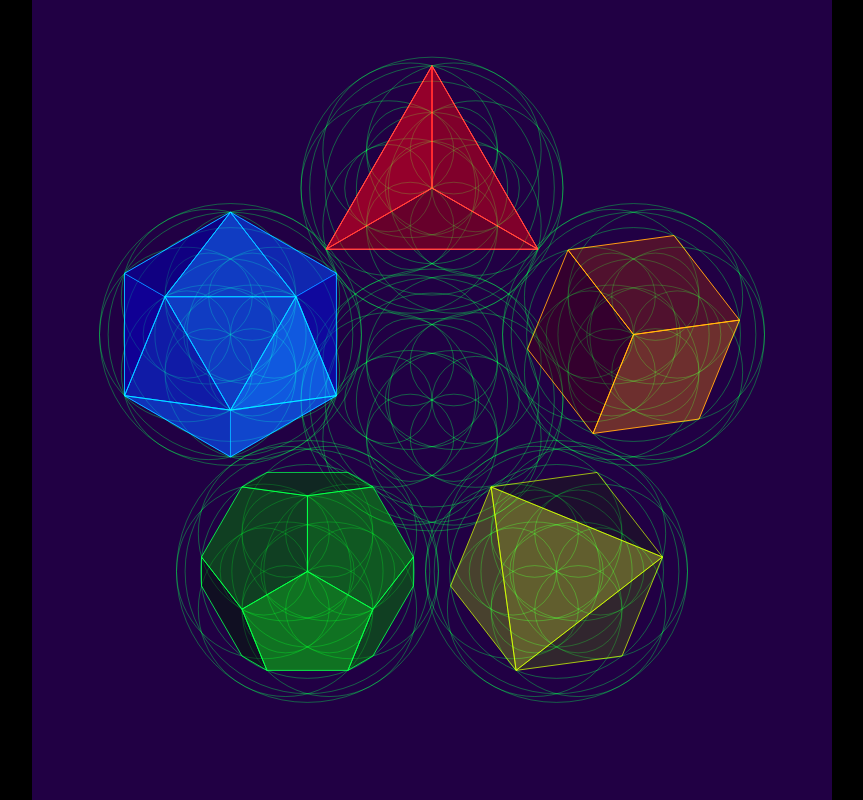
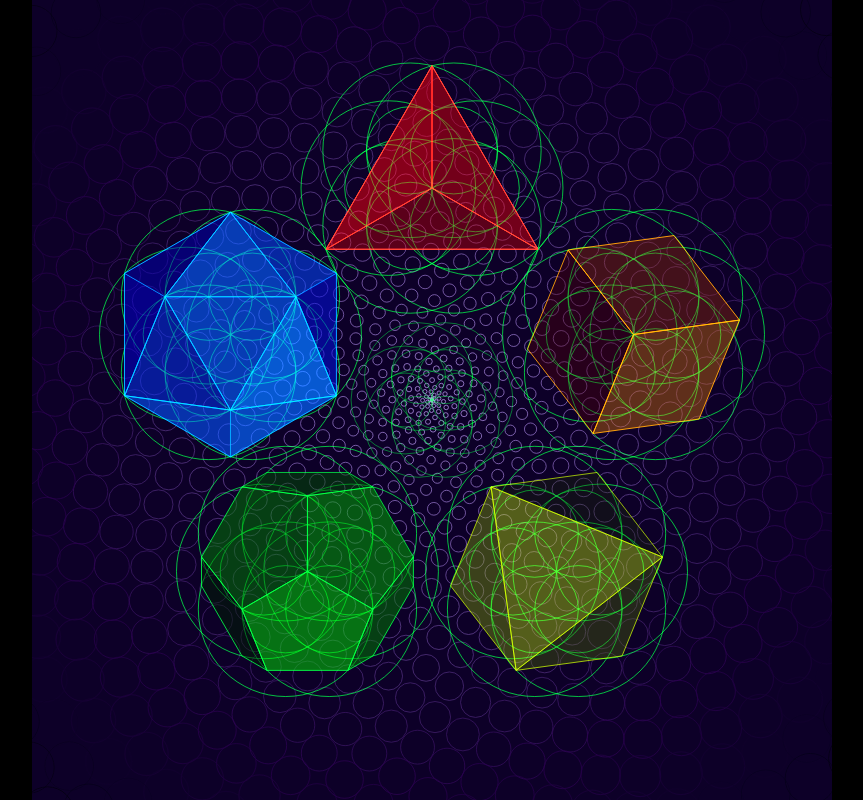
Before and after one commit to dopplerreflect/starts-with-a, a SvelteKit app: page /sprout-of-life in a window 1280 px wide. Shown: the whole page, without its empty margins (208-1071 px from the left). Built offline with nearby package versions, Linux system fonts and the light colour scheme.

Commit message:
sprout: add phylo bg

```diff
--- a/src/routes/sprout-of-life/+page.svelte
+++ b/src/routes/sprout-of-life/+page.svelte
@@ -12,10 +12,12 @@
 		radialPointString,
 		viewBox,
 		phi,
-		Phi
+		Phi,
+		phylotaxicPoints
 	} from '$lib/geometry';
 	import { pathFromDSL } from '$lib/path-parser';
 	import { useSaveFile } from '$lib/save-svg';
+	import { useZoomableViewbox } from '$lib/use-zoomable-viewbox';
 	import { onMount } from 'svelte/internal';
 
 	const size = 2 ** 10;
@@ -58,8 +60,10 @@
 	let svg: SVGSVGElement;
 	onMount(() => {
 		const unMountSave = useSaveFile(svg);
+		const unmountZoom = useZoomableViewbox(svg);
 		return () => {
 			unMountSave();
+			unmountZoom();
 		};
 	});
 </script>
@@ -84,26 +88,33 @@
 				fill: oklch(0.25 0.37 150 / 1);
 			}
 		</style>
-		<g id="guide" stroke-width={size / 2 ** 10}>
+		<g id="guide" stroke-width={size / 2 ** 9}>
 			{#each smallCircles as c}
 				<circle cx={c.x} cy={c.y} r={c.r} />
 			{/each}
 			{#each largeCircles as c, i}
 				<circle cx={c.x} cy={c.y} r={c.r} />
 			{/each}
-			{#each radii as r, i}
+			<!-- {#each radii as r, i}
 				<circle {r} />
-			{/each}
+			{/each} -->
 			<!-- {#each angles as a, i}
 				<path d={`M${radialPointString(a, radii[4])}L${radialPointString(a, radii[0])}`} />
 			{/each} -->
 			<!-- <path d={polygonPath(6, radii[1])} /> -->
 		</g>
 	</defs>
-	<Background {size} fill="oklch(0.2 0.125 300)" />
-
-	<!-- <use href="#guide" /> -->
-	<use href="#guide" transform={`scale(${phi ** 2})`} />
+	<Background {size} fill="oklch(0.1 0.125 300)" />
+	{#each phylotaxicPoints(2 ** 10, Math.sqrt((size / 2) ** 2 * 2)) as p, i}
+		<circle
+			cx={p.x}
+			cy={p.y}
+			r={2 + i / 2 ** 5}
+			stroke={`oklch(${0.75 - (0.75 / 2 ** 10) * i} 0.125 300)`}
+			fill="none"
+		/>
+	{/each}
+	<use href="#guide" transform={`scale(${phi ** 3})`} />
 	<use
 		href="#guide"
 		transform={`scale(${phi ** 2}) translate(${radialPointString(angles5[0], radii[0] * Phi)})`}
```
